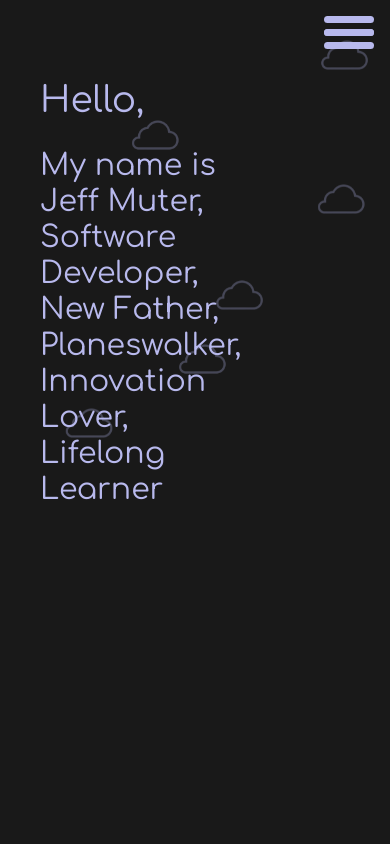
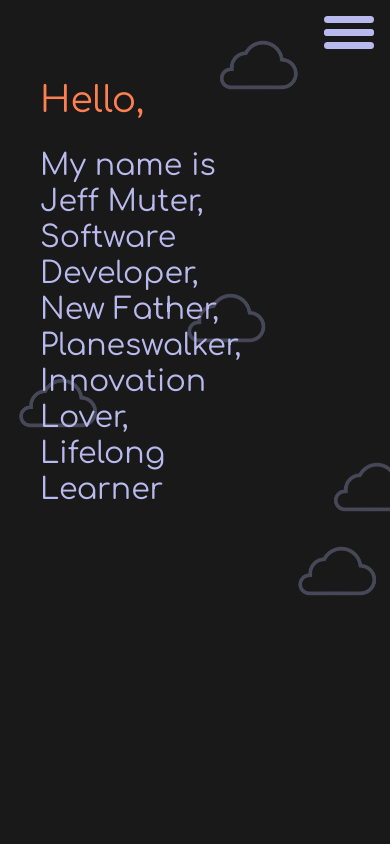
Before and after one commit to JeffMuter/jeffmuter-portfolio, a React (Create React App) app: page / in a window 390 px wide. Shown: the top 844 px of the page. Built offline with nearby package versions, Linux system fonts and the light colour scheme.

Commit message:
orange cloud, mobile layout chages

```diff
--- a/src/components/About/About.js
+++ b/src/components/About/About.js
@@ -17,17 +17,20 @@ const About = (props) => {
       <section id="about" className="h-screen bg-cover bg-center">
         <div className="container mx-auto flex px-10 py-20 md:flex-row flex-col items-center">
           <div className="lg:pr-24 mr-auto flex flex-col items-start text-left font-gothicCentury mb-16 md:mb-0  w-1/2">
-            <p className="title-font text-4xl md:text-5xl lg:text-7xl font-medium text-teal">
+            <p className="title-font text-4xl md:text-5xl lg:text-7xl font-medium text-coral">
               Hello,
             </p>
             <p
               className={`inline-block transform transition-transform duration-2 ease-in-[cubic-bezier(0.95,0.05,0.795,0.035)] duration-1000 ${
                 isLoaded ? "translate-x-0" : "-translate-x-full"
-              } title-font text-3xl md:lg:text-5xl leading-12 mb-4 mt-7 font-medium text-teal`}
+              } title-font lg:text-5xl md:text-5xl text-3xl mb-4 mt-7 font-medium text-teal`}
             >
-              My name is Jeff Muter, <br /> Software Developer, <br /> New
-              Father, <br /> Planeswalker, <br /> Innovation Lover, <br />{" "}
-              Lifelong Learner
+              My name is Jeff Muter,
+              <br /> Software Developer,
+              <br /> New Father,
+              <br /> Planeswalker,
+              <br /> Innovation Lover,
+              <br /> Lifelong Learner
             </p>
           </div>
         </div>
--- a/src/components/Background/Background.js
+++ b/src/components/Background/Background.js
@@ -4,33 +4,38 @@ const AboutClouds = () => {
   return (
     <div className="flex overflow-hidden fixed top-0 left-0 w-full h-full opacity-40">
       <img
-        className="animate-marquee delay-30s w-1/5 h-auto absolute top-0 py-4"
+        className="animate-marquee delay--30s w-1/3 lg:md:w-1/4 h-auto absolute top-0 py-[20vh]"
         src="\..\..\..\Untitled-removebg-preview (1).png"
         alt="outline of a cloud rolling across screen amongst others"
       />
       <img
-        className="animate-marquee2 delay--20s w-1/5 h-auto absolute py-24"
+        className="animate-marquee2 delay--20s w-1/3 lg:md:w-1/4 h-auto absolute py-[0vh]"
         src="\..\..\..\Untitled-removebg-preview (1).png"
         alt="outline of a cloud rolling across screen amongst others"
       />{" "}
       <img
-        className="animate-marquee3 delay--30s w-1/5 h-auto absolute py-96"
+        className="animate-marquee3 delay--25s w-1/3 lg:md:w-1/4 h-auto absolute py-[30vh]"
         src="\..\..\..\Untitled-removebg-preview (1).png"
         alt="outline of a cloud rolling across screen amongst others"
       />{" "}
       <img
-        className="animate-marquee4 delay--4s w-1/5 h-auto absolute py-40"
+        className="animate-marquee4 delay--40s w-1/3 lg:md:w-1/4 h-auto absolute py-[40vh]"
         src="\..\..\..\Untitled-removebg-preview (1).png"
         alt="outline of a cloud rolling across screen amongst others"
       />{" "}
       <img
-        className="animate-marquee5 delay--20s w-1/5 h-auto absolute py-64"
+        className="animate-marquee5 delay--20s w-1/3 lg:md:w-1/4 h-auto absolute py-[50vh]"
         src="\..\..\..\Untitled-removebg-preview (1).png"
         alt="outline of a cloud rolling across screen amongst others"
       />{" "}
       <img
-        className="animate-marquee6 delay--30s w-1/5 h-auto absolute py-80"
+        className="animate-marquee6 delay--30s w-1/3 lg:md:w-1/4 h-auto absolute py-[60vh]"
         src="\..\..\..\Untitled-removebg-preview (1).png"
+        alt="outline of a cloud rolling across screen amongst others"
+      />
+      <img
+        className="animate-marquee6 delay-[20s] w-1/3 lg:md:w-1/4 h-auto absolute opacity-100 py-[60vh]"
+        src="\..\..\..\cloud-coral-outline.png"
         alt="outline of a cloud rolling across screen amongst others"
       />
     </div>
--- a/tailwind.config.js
+++ b/tailwind.config.js
@@ -11,10 +11,10 @@ module.exports = {
       animation: {
         marquee: "marquee 35s linear infinite",
         marquee2: "marquee2 45s linear infinite",
-        marquee3: "marquee2 50s linear infinite",
-        marquee4: "marquee2 55s linear infinite",
-        marquee5: "marquee2 65s linear infinite",
-        marquee6: "marquee2 75s linear infinite",
+        marquee3: "marquee3 50s linear infinite",
+        marquee4: "marquee4 55s linear infinite",
+        marquee5: "marquee5 60s linear infinite",
+        marquee6: "marquee6 75s linear infinite",
       },
       keyframes: {
         marquee: {
@@ -52,7 +52,9 @@ module.exports = {
         "-4s": "-4s",
         "-10s": "-10s",
         "-20s": "-20s",
+        "-25s": "-25s",
         "-30s": "-30s",
+        "-40s": "-40s"
       },
       boxShadow: {
         teal: "0px 0px 14px 8px rgba(184, 185, 237, 0.5)",
@@ -68,6 +70,8 @@ module.exports = {
       teal: "#B8B9ED",
       white: "#E7DFDD",
       lightRed: "#EF5350",
+      coral: "#FF7F50",
+      emerald: "#00CB72"
     },
   },
   variants: [],
@@ -105,9 +109,15 @@ module.exports = {
         ".delay--20s": {
           "animation-delay": "-20s",
         },
+        ".delay--25s": {
+          "animation-delay": "-25s",
+        },
         ".delay--30s": {
           "animation-delay": "-30s",
         },
+        ".delay--40s": {
+          "animation-delay": "-40s"
+        }
       };
       addUtilities(utilities, ["responsive"]);
     }),
```
Also changed, not shown: public/cloud-coral-outline.png (added), public/istockphoto-503891620-612x612-removebg-preview (1).png (deleted).
